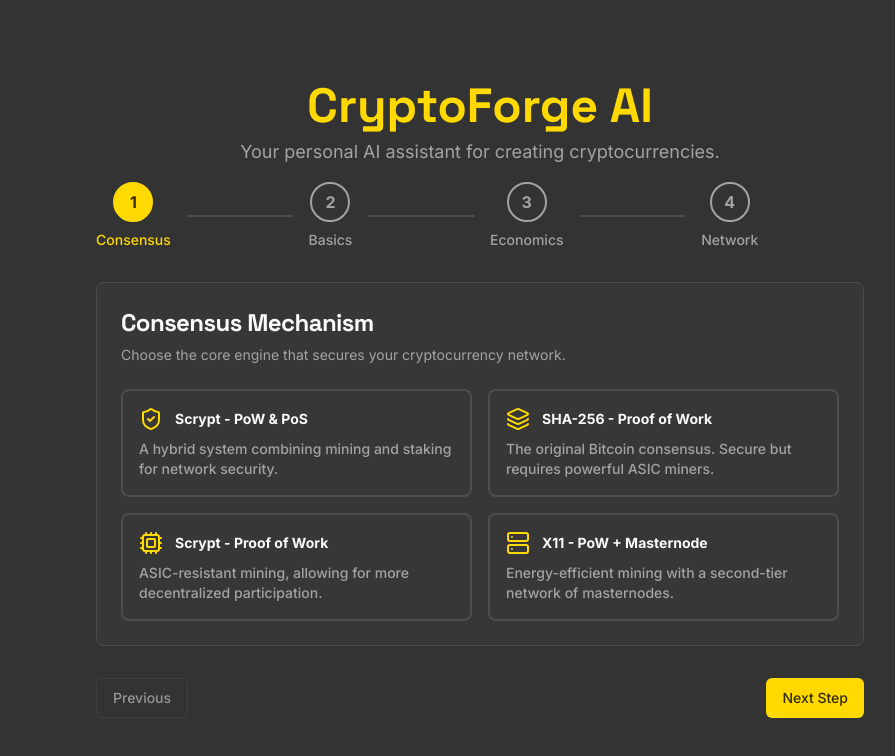
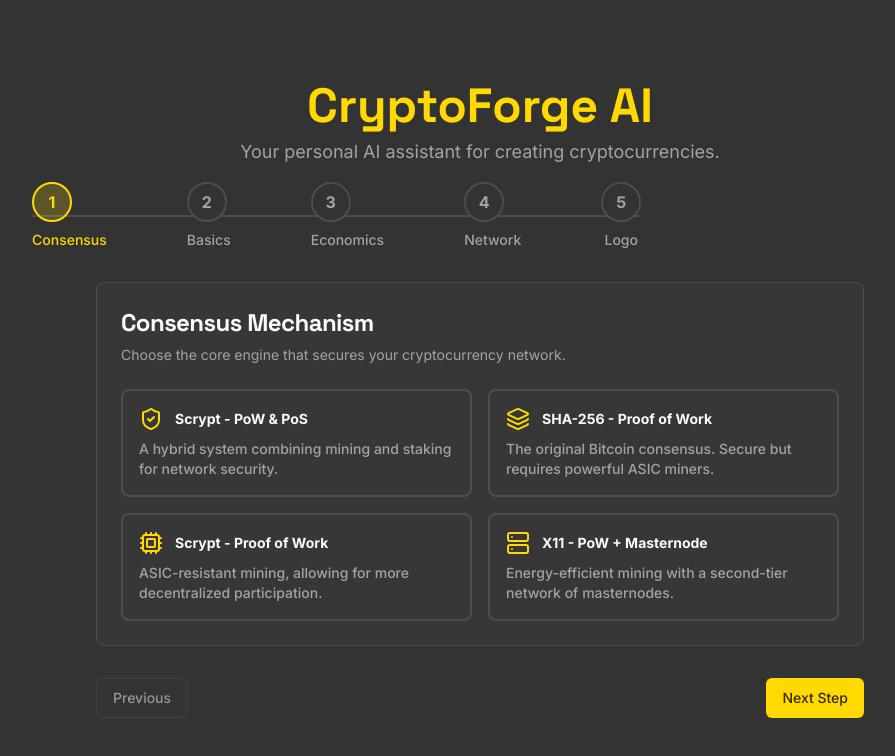
Before and after one commit to zucchinicheesecake/studio, a Next.js app: page / in a window 1280 px wide. Shown: the top 756 px of the page, without its empty margins (160-1055 px from the left). Built offline with nearby package versions, Linux system fonts and the light colour scheme; what @genkit-ai/googleai, genkit would draw is missing.

Commit message:
Now enhance

```diff
--- a/src/ai/dev.ts
+++ b/src/ai/dev.ts
@@ -5,3 +5,4 @@ import '@/ai/flows/create-network-configuration-file.ts';
 import '@/ai/flows/generate-genesis-block-code.ts';
 import '@/ai/flows/provide-compilation-guidance.ts';
 import '@/ai/flows/provide-node-setup-mining-instructions.ts';
+import '@/ai/flows/generate-logo.ts';
--- /dev/null
+++ b/src/ai/flows/generate-logo.ts
@@ -0,0 +1,50 @@
+
+'use server';
+/**
+ * @fileOverview A flow for generating a logo for a cryptocurrency.
+ *
+ * - generateLogo - A function that handles the logo generation process.
+ * - GenerateLogoInput - The input type for the generateLogo function.
+ * - GenerateLogoOutput - The return type for the generateLogo function.
+ */
+
+import {ai} from '@/ai/genkit';
+import {z} from 'genkit';
+
+const GenerateLogoInputSchema = z.object({
+  coinName: z.string().describe('The name of the cryptocurrency.'),
+  logoDescription: z.string().describe('A description of the desired logo style.'),
+});
+export type GenerateLogoInput = z.infer<typeof GenerateLogoInputSchema>;
+
+const GenerateLogoOutputSchema = z.object({
+  logoDataUri: z.string().describe("The generated logo image as a data URI. Expected format: 'data:<mimetype>;base64,<encoded_data>'."),
+});
+export type GenerateLogoOutput = z.infer<typeof GenerateLogoOutputSchema>;
+
+export async function generateLogo(input: GenerateLogoInput): Promise<GenerateLogoOutput> {
+  return generateLogoFlow(input);
+}
+
+const generateLogoFlow = ai.defineFlow(
+  {
+    name: 'generateLogoFlow',
+    inputSchema: GenerateLogoInputSchema,
+    outputSchema: GenerateLogoOutputSchema,
+  },
+  async ({ coinName, logoDescription }) => {
+    const { media } = await ai.generate({
+        model: 'googleai/gemini-2.0-flash-preview-image-generation',
+        prompt: `Create a flat, vector-style logo for a cryptocurrency named "${coinName}". The logo should be on a dark, moody background. The user's description of the logo style is: "${logoDescription}". The logo should be iconic, simple, and memorable. Do not include any text in the logo itself.`,
+        config: {
+            responseModalities: ['TEXT', 'IMAGE'],
+        },
+    });
+
+    if (!media?.url) {
+        throw new Error('Image generation failed to produce a result.');
+    }
+
+    return { logoDataUri: media.url };
+  }
+);
--- a/src/app/actions.ts
+++ b/src/app/actions.ts
@@ -5,6 +5,7 @@ import { provideCompilationGuidance } from "@/ai/flows/provide-compilation-guida
 import { generateGenesisBlockCode } from "@/ai/flows/generate-genesis-block-code";
 import { createNetworkConfigurationFile } from "@/ai/flows/create-network-configuration-file";
 import { provideNodeSetupMiningInstructions } from "@/ai/flows/provide-node-setup-mining-instructions";
+import { generateLogo } from "@/ai/flows/generate-logo";
 import type { FormValues, GenerationResult } from "@/app/types";
 
 
@@ -33,10 +34,16 @@ export async function generateCrypto(values: FormValues): Promise<GenerationResu
             targetTimespanInMinutes: values.targetTimespanInMinutes,
         });
 
-        const [compilationGuidance, genesisBlock, networkConfig] = await Promise.all([
+        const logoPromise = generateLogo({
+            coinName: values.coinName,
+            logoDescription: values.logoDescription,
+        });
+
+        const [compilationGuidance, genesisBlock, networkConfig, logo] = await Promise.all([
             compilationGuidancePromise,
             genesisBlockPromise,
             networkConfigPromise,
+            logoPromise,
         ]);
 
         const nodeSetupInstructions = await provideNodeSetupMiningInstructions({
@@ -55,6 +62,7 @@ export async function generateCrypto(values: FormValues): Promise<GenerationResu
             networkConfigurationFile: networkConfig.networkConfigurationFile,
             compilationInstructions: compilationGuidance.compilationInstructions,
             nodeSetupInstructions: nodeSetupInstructions.instructions,
+            logoDataUri: logo.logoDataUri,
         };
     } catch (error) {
         console.error("Error generating crypto configuration:", error);
--- a/src/app/page.tsx
+++ b/src/app/page.tsx
@@ -13,6 +13,7 @@ import { Step1Consensus } from "@/components/crypto-forge/step-1-consensus";
 import { Step2BasicInfo } from "@/components/crypto-forge/step-2-basic-info";
 import { Step3Economics } from "@/components/crypto-forge/step-3-economics";
 import { Step4Network } from "@/components/crypto-forge/step-4-network";
+import { Step5Logo } from "@/components/crypto-forge/step-5-logo";
 import { ResultsDisplay } from "@/components/crypto-forge/results-display";
 import { Loader2 } from "lucide-react";
 
@@ -22,6 +23,7 @@ const steps = [
   { id: 2, name: "Basics", component: <Step2BasicInfo />, fields: ["coinName", "coinAbbreviation", "addressLetter", "coinUnit", "timestamp", "websiteUrl", "githubUrl"] },
   { id: 3, name: "Economics", component: <Step3Economics />, fields: ["blockReward", "blockHalving", "coinSupply"] },
   { id: 4, name: "Network", component: <Step4Network />, fields: ["coinbaseMaturity", "numberOfConfirmations", "targetSpacingInMinutes", "targetTimespanInMinutes"] },
+  { id: 5, name: "Logo", component: <Step5Logo />, fields: ["logoDescription"] },
 ];
 
 export default function Home() {
@@ -48,6 +50,7 @@ export default function Home() {
       numberOfConfirmations: 6,
       targetSpacingInMinutes: 10,
       targetTimespanInMinutes: 1440,
+      logoDescription: "A golden coin with a futuristic circuit pattern.",
     },
   });
 
@@ -99,6 +102,7 @@ export default function Home() {
             <Loader2 className="h-16 w-16 animate-spin text-primary mb-4" />
             <h1 className="text-3xl font-headline font-bold text-primary">Forging Your Crypto...</h1>
             <p className="text-muted-foreground mt-2">The AI is generating your genesis block, configuration, and instructions.</p>
+            <p className="text-sm text-muted-foreground mt-2">(Logo generation may take up to a minute)</p>
         </div>
     );
   }
@@ -114,7 +118,7 @@ export default function Home() {
               <h1 className="text-5xl font-headline font-bold text-primary">CryptoForge AI</h1>
               <p className="mt-2 text-lg text-muted-foreground">Your personal AI assistant for creating cryptocurrencies.</p>
           </div>
-          <div className="w-full max-w-3xl">
+          <div className="w-full max-w-4xl">
             <Stepper currentStep={currentStep} steps={steps.map(s => s.name)} />
           </div>
           <div className="w-full max-w-3xl mt-8">
--- a/src/app/types.ts
+++ b/src/app/types.ts
@@ -21,6 +21,8 @@ export const formSchema = z.object({
   numberOfConfirmations: z.coerce.number().min(1, "Number of confirmations must be at least 1."),
   targetSpacingInMinutes: z.coerce.number().min(1, "Target spacing must be at least 1 minute."),
   targetTimespanInMinutes: z.coerce.number().min(1, "Target timespan must be at least 1 minute."),
+  // Step 5
+  logoDescription: z.string().min(1, "Please provide a logo description."),
 });
 
 export type FormValues = z.infer<typeof formSchema>;
@@ -31,4 +33,5 @@ export type GenerationResult = {
     networkConfigurationFile: string;
     compilationInstructions: string;
     nodeSetupInstructions: string;
+    logoDataUri: string;
 };
--- /dev/null
+++ b/src/components/crypto-forge/step-5-logo.tsx
@@ -0,0 +1,38 @@
+
+"use client";
+import { useFormContext } from "react-hook-form";
+import { FormControl, FormField, FormItem, FormLabel, FormMessage } from "@/components/ui/form";
+import { Card, CardContent, CardDescription, CardHeader, CardTitle } from "@/components/ui/card";
+import { Textarea } from "@/components/ui/textarea";
+
+export function Step5Logo() {
+  const { control } = useFormContext();
+
+  return (
+    <Card className="w-full bg-card/50">
+      <CardHeader>
+        <CardTitle className="font-headline text-2xl">Coin Logo</CardTitle>
+        <CardDescription>Describe the logo for your cryptocurrency. The AI will generate it for you!</CardDescription>
+      </CardHeader>
+      <CardContent>
+        <FormField
+          control={control}
+          name="logoDescription"
+          render={({ field }) => (
+            <FormItem>
+              <FormLabel>Logo Description</FormLabel>
+              <FormControl>
+                <Textarea
+                  placeholder="e.g., A minimalist geometric shape, like a stylized eagle, in shades of blue and silver."
+                  className="resize-none"
+                  {...field}
+                />
+              </FormControl>
+              <FormMessage />
+            </FormItem>
+          )}
+        />
+      </CardContent>
+    </Card>
+  );
+}
--- a/src/components/crypto-forge/stepper.tsx
+++ b/src/components/crypto-forge/stepper.tsx
@@ -1,3 +1,4 @@
+
 interface StepperProps {
   currentStep: number;
   steps: string[];
@@ -5,22 +6,44 @@ interface StepperProps {
 
 export function Stepper({ currentStep, steps }: StepperProps) {
   return (
-    <div className="flex justify-center items-center w-full">
-      {steps.map((step, index) => (
-        <div key={index} className="flex items-center flex-grow">
-          <div className="flex flex-col items-center">
-            <div className={`flex items-center justify-center w-10 h-10 rounded-full border-2 transition-colors duration-300 ${index + 1 <= currentStep ? 'bg-primary border-primary text-primary-foreground' : 'border-muted-foreground text-muted-foreground'}`}>
-              <span className="font-bold">{index + 1}</span>
-            </div>
-            <p className={`mt-2 text-xs text-center font-medium transition-colors duration-300 sm:text-sm ${index + 1 <= currentStep ? 'text-primary' : 'text-muted-foreground'}`}>
+    <nav aria-label="Progress">
+      <ol role="list" className="flex items-center">
+        {steps.map((step, index) => (
+          <li key={step} className={`relative ${index !== steps.length - 1 ? 'pr-8 sm:pr-20' : ''}`}>
+            {index + 1 < currentStep ? (
+              <>
+                <div className="absolute inset-0 flex items-center" aria-hidden="true">
+                  <div className="h-0.5 w-full bg-primary" />
+                </div>
+                <div className="relative flex h-10 w-10 items-center justify-center rounded-full bg-primary text-primary-foreground">
+                  <span className="font-bold">{index + 1}</span>
+                </div>
+              </>
+            ) : index + 1 === currentStep ? (
+              <>
+                <div className="absolute inset-0 flex items-center" aria-hidden="true">
+                  <div className="h-0.5 w-full bg-border" />
+                </div>
+                <div className="relative flex h-10 w-10 items-center justify-center rounded-full border-2 border-primary bg-primary/20 text-primary">
+                   <span className="font-bold">{index + 1}</span>
+                </div>
+              </>
+            ) : (
+              <>
+                <div className="absolute inset-0 flex items-center" aria-hidden="true">
+                  <div className="h-0.5 w-full bg-border" />
+                </div>
+                <div className="relative flex h-10 w-10 items-center justify-center rounded-full border-2 border-border bg-background text-muted-foreground">
+                   <span className="font-bold">{index + 1}</span>
+                </div>
+              </>
+            )}
+             <p className={`mt-2 text-xs text-center font-medium transition-colors duration-300 sm:text-sm ${index + 1 <= currentStep ? 'text-primary' : 'text-muted-foreground'}`}>
               {step}
             </p>
-          </div>
-          {index < steps.length - 1 && (
-            <div className={`flex-auto h-0.5 mx-4 transition-colors duration-300 ${index + 1 < currentStep ? 'bg-primary' : 'bg-border'}`} />
-          )}
-        </div>
-      ))}
-    </div>
+          </li>
+        ))}
+      </ol>
+    </nav>
   );
 }
```
Also changed, not shown: src/components/crypto-forge/results-display.tsx (+23 -3 lines).
